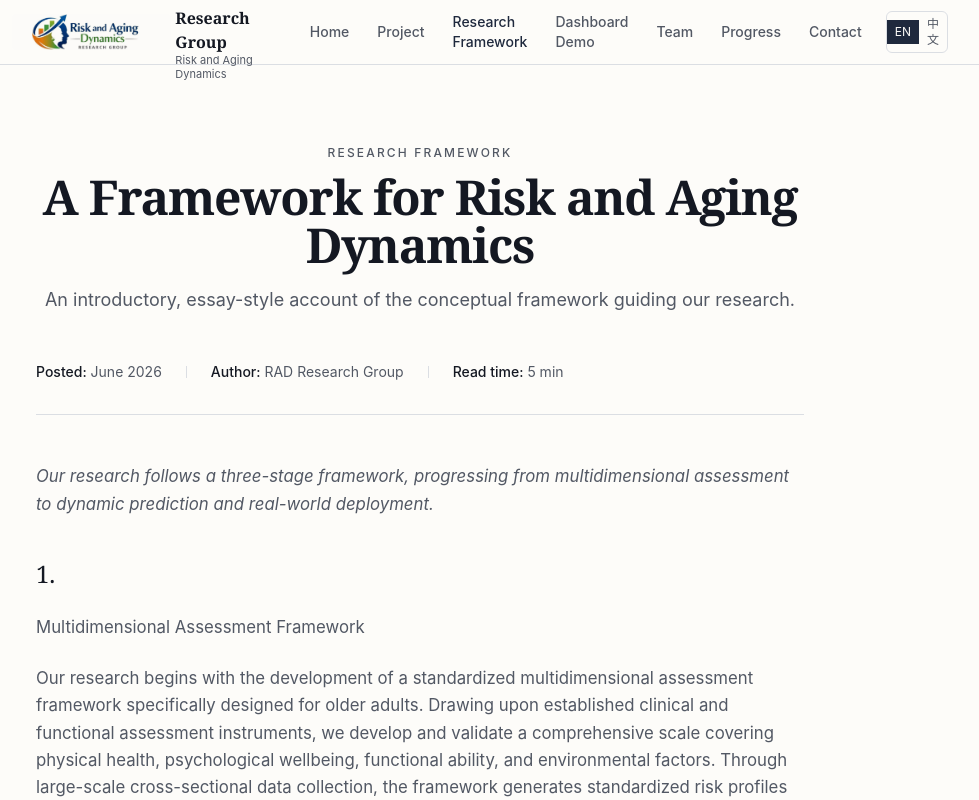
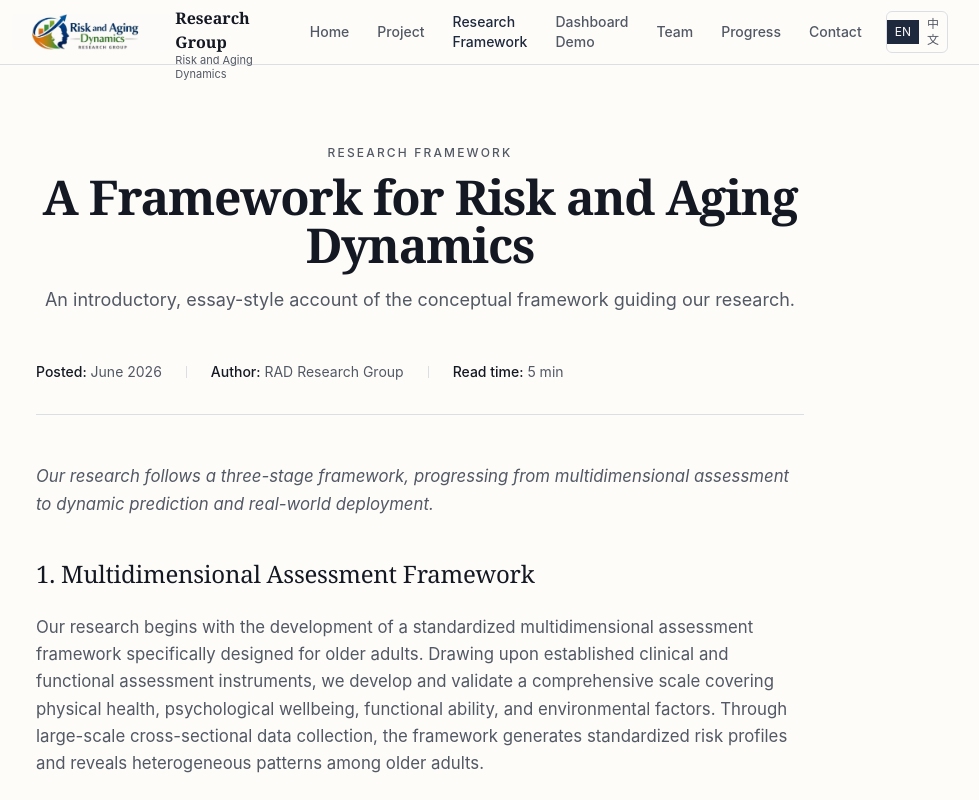
Before and after one commit to Risk-Typology-Dynamics-in-Elderly/RADweb, a React (Vite) app: page /#/framework in a window 1280 px wide. Shown: the whole page, without its empty margins (220-1199 px from the left). Built offline with nearby package versions, Linux system fonts and the light colour scheme.

Commit message:
fix: framework title

```diff
--- a/src/pages/Framework.tsx
+++ b/src/pages/Framework.tsx
@@ -45,21 +45,18 @@ export function Framework() {
           <p className="pt-4 italic">{t("framework.conclusion")}</p>
 
           <h2 className="pt-4 font-serif text-2xl font-medium text-foreground">
-            1.
+            1. {t("framework.title1")}
           </h2>
-          <p>{t("framework.title1")}</p>
           <p>{t("framework.desc1")}</p>
 
           <h2 className="pt-4 font-serif text-2xl font-medium text-foreground">
-            2.
+            2. {t("framework.title2")}
           </h2>
-          <p>{t("framework.title2")}</p>
           <p>{t("framework.desc2")}</p>
 
           <h2 className="pt-4 font-serif text-2xl font-medium text-foreground">
-            3.
+            3. {t("framework.title3")}
           </h2>
-          <p>{t("framework.title3")}</p>
           <p>{t("framework.desc3")}</p>
 
 
```
